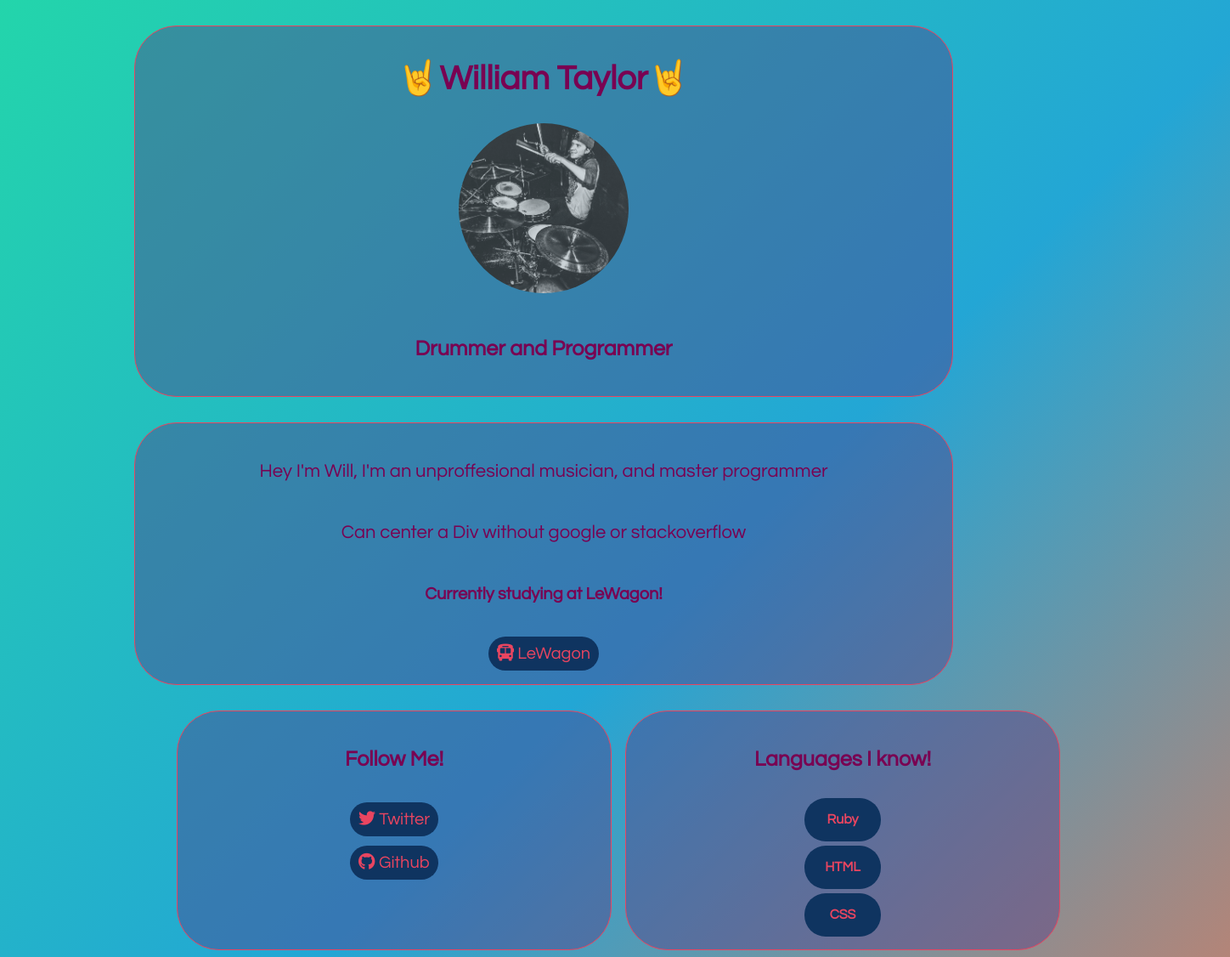
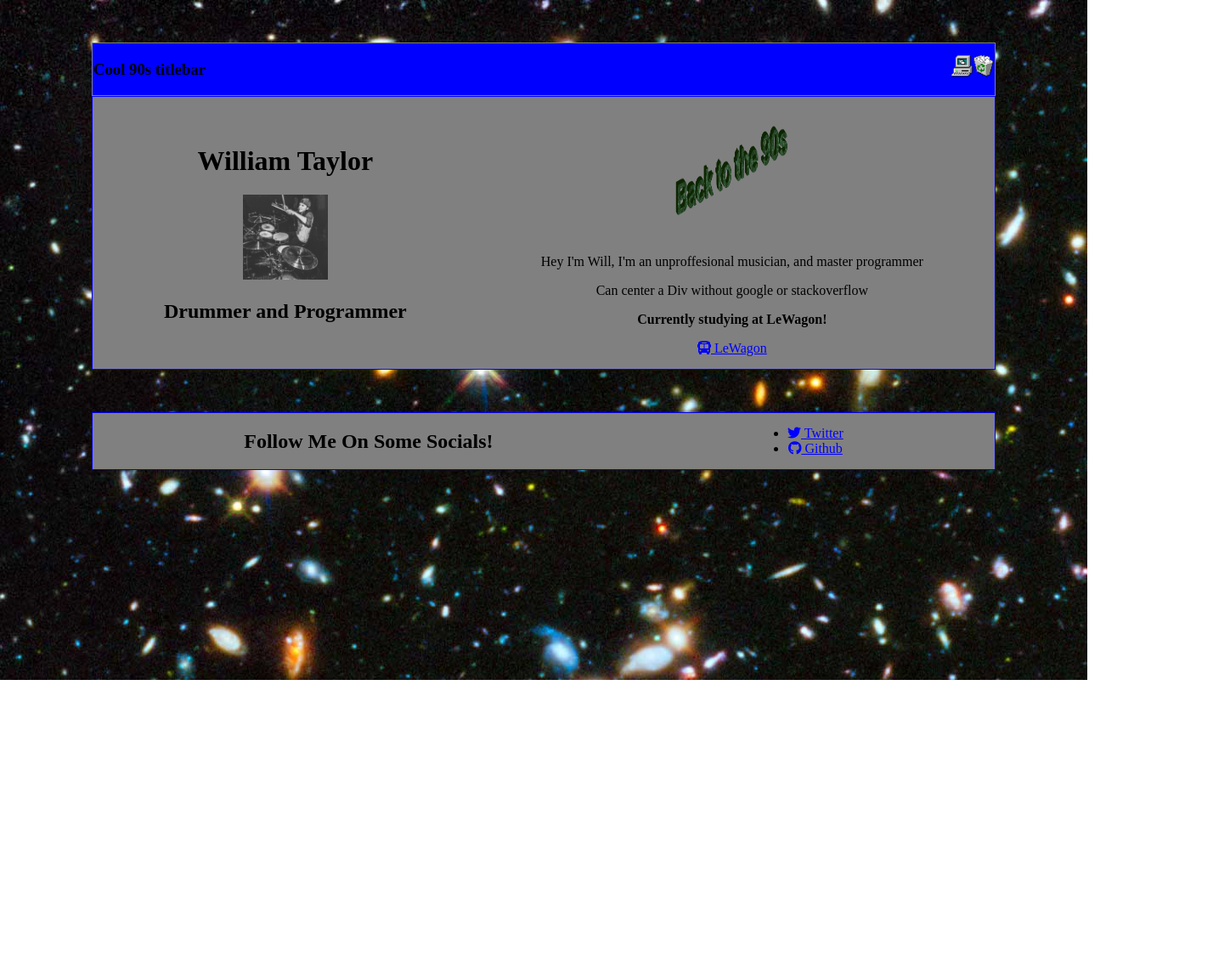
Before and after one commit to Will-Taylor1/profile, a plain HTML site: page index.html in a window 1280 px wide. Shown: the whole page at 85% size, 1448 px wide, since content can reach past the window. After the commit the page ends 800 px from the top, so only its background shows below. Drawn offline with Linux system fonts and the light colour scheme.

Commit message:
my profile page

```diff
--- a/index.html
+++ b/index.html
@@ -1,6 +1,5 @@
 <!DOCTYPE html>
 <html lang="en">
-
 <head>
   <meta charset="UTF-8">
   <meta http-equiv="X-UA-Compatible" content="IE=edge">
@@ -8,16 +7,20 @@
   <link rel="stylesheet" href="style.css">
   <link rel="stylesheet" href="https://use.fontawesome.com/releases/v6.1.2/css/all.css">
   <title>My Profile Page</title>
-  <link href="https://fonts.googleapis.com/css2?family=Questrial&display=swap" rel="stylesheet">
 </head>
-
 <body>
+  <div class="titlebar"><h3>Cool 90s titlebar</h3>
+    <img class="register" src="images/register.png">
+    <img class="bin" src="images/bin.png">
+  </div>
+    <div id="background">
       <div class="container">
-    <h1>🤘William Taylor🤘</h1>
+        <h1>William Taylor</h1>
         <img class="img-circle" src="images/PROFILE.jpeg" alt="Me playing the drums!">
         <h2>Drummer and Programmer</h2>
       </div>
       <div class="container">
+        <img class="retro" src="images/wordart (1).png">
         <p>Hey I'm Will, I'm an unproffesional musician, and master programmer</p>
         <p>Can center a Div without google or stackoverflow</p>
         <p class="study"><b>Currently studying at LeWagon!</b></p>
@@ -25,11 +28,10 @@
         <i class="fa-solid fa-bus fa-flip"></i> LeWagon
         </a>
       </div>
-  <div class="parentcard">
-    <div class="row">
-      <div class="cardleft">
-      <h2><b>Follow Me!</b></h2>
-      <ul>
+   </div>
+   <div class="card">
+    <h2 class="texty"><b>Follow Me On Some Socials!</b></h2>
+    <ul class="listy">
       <li>
         <a href="https://twitter.com/Will_Taylor45" target="_blank">
           <i class="fa-brands fa-twitter fa-flip"></i> Twitter
@@ -42,16 +44,5 @@
       </li>
     </ul>
     </div>
-      <div class="cardright">
-        <h2>Languages I know!</h2>
-        <ul>
-          <li class="listlang"><b>Ruby</b></li>
-          <li class="listlang"><b>HTML</b></li>
-          <li class="listlang"><b>CSS</b></li>
-        </ul>
-      </div>
-    </div>
-  </div>
 </body>
-
 </html>
--- a/style.css
+++ b/style.css
@@ -1,138 +1,85 @@
+@media (max-width: 1750px) and (min-width: 350px)  {
+
   body {
-  font-family: 'Questrial', sans-serif;
-  font-weight: 500;
-  color: #790252;
+    background-image: url("images/deepfield.jpeg");
     text-align: center;
-  line-height: 50px;
-  background: linear-gradient(-45deg, #ee7752, #23a6d5, #23d5ab);
-  background-size: 125% 125%;
-  animation: gradient 15s ease infinite;
   }
 
-h1 {
-  font-size: 40px;
+  .titlebar {
+    margin-top: 50px;
+    margin-left: 100px;
+    margin-right: 100px;
+    padding: 1px;
+    background-color: blue;
+    text-align: left;
+    border: 1px solid gray;
+    display: flex;
   }
 
-h2 {
-  font-size: 25px;
+  .register {
+    height: 25px;
+    width: 25px;
+    margin-left: auto;
+    margin-top: 13px;
   }
 
-p {
-  font-size: 22px;
+  .bin {
+    height: 25px;
+    width: 25px;
+    margin-top: 13px;
   }
 
-.study {
-  font-size: 20px;
-}
-
-ul {
-  list-style-type: none;
-  padding: 0;
-  margin: 0 auto;
-}
-
-.listlang {
-  color: #E94560;
-  background-color: #0F3460;
-  margin-left: 200px;
-  margin-right: 200px;
-  margin-top: 5px;
-  margin-bottom: 5px;
-  padding: 0.5px;
-  border-radius: 25px;
-}
-
-.listlang:hover {
-  background-color: rgba(76, 0, 51, 0.5);
-}
-
-a {
-  color: #E94560;
-  text-decoration: none;
-  margin: 75px;
-  padding: 10px;
-  background-color: #0F3460;
-  border-radius: 25px;
-  font-size: 20px;
-}
-
-a:hover {
-  background-color: rgba(76, 0, 51, 0.5);
-  text-decoration: underline;
-}
-
-.img-circle {
-  width: 200px;
-  height: 200px;
-  border-radius: 50pc;
-  opacity: 0.9;
-}
-
-.img-circle:hover {
-  border-radius: 0pc;
-  width: 250px;
-  height: 250px;
+  #background {
+    background-color: grey;
+    margin-bottom: 50px;
+    margin-left: 100px;
+    margin-right: 100px;
+    border: 1px solid blue;
+    padding: 5px;
+    display: flex;
   }
 
   .container {
-  text-align: center;
-  background-color: rgba(83, 52, 131, 0.4);
     padding: 10px;
-  margin-top:  30px;
-  margin-bottom: 30px;
-  margin-left: 150px;
-  margin-right: 150px;
-  border-radius: 50px;
-  border: 1px solid #E94560;
+    margin: auto;
   }
 
-.parentcard {
-  width: 90pc;
-  text-align: center;
+
+  .img-circle {
+    height: 100px;
+    width: 100px;
+    margin: auto;
   }
 
-.row {
-  display: inline-flex;
-  width: 65pc;
-  margin-left: 150px;
-  margin-right: 150px;
-  text-align: center;
+  .retro {
+    height: 150px;
+    width: 150px;
+    margin: auto;
   }
 
-.cardleft {
-  text-align: center;
-  background-color: rgba(83, 52, 131, 0.4);
-  padding: 10px;
-  margin-right: 8px;
-  border-radius: 50px;
-  border: 1px solid #E94560;
-  width: 36pc;
+
+  a {
+    color: blue;
   }
 
-.cardright {
-  text-align: center;
-  background-color: rgba(83, 52, 131, 0.4);
-  padding: 10px;
-  margin-left: 8px;
-  border-radius: 50px;
-  border: 1px solid #E94560;
-  width: 36pc;
+  .card {
+    background-color: grey;
+    margin-bottom: 50px;
+    margin-left: 100px;
+    margin-right: 100px;
+    border: 1px solid blue;
+    padding-left: 25px;
+    padding-right: 25px;
+    padding-top: 15px;
+    padding-bottom: 15px;
+    display: flex;
   }
 
-@media (max-width: 960px) {
-  .container {
-    width: 700px;
+  .texty {
+    margin: auto;
+  }
+
+  .listy {
+    margin: auto;
   }
   }
-
-@media (max-width: 720px) {
-  .container {
-    width: 500px;
-  }
-}
-
-@media (max-width: 540px) {
-  .container {
-    width: 300px;
-  }
-}
```
Also changed, not shown: images/bin.png (added), images/deepfield.jpeg (added), images/register.png (added), images/wordart (1).png (added). Lines whose indentation alone changed are shown as unchanged.
